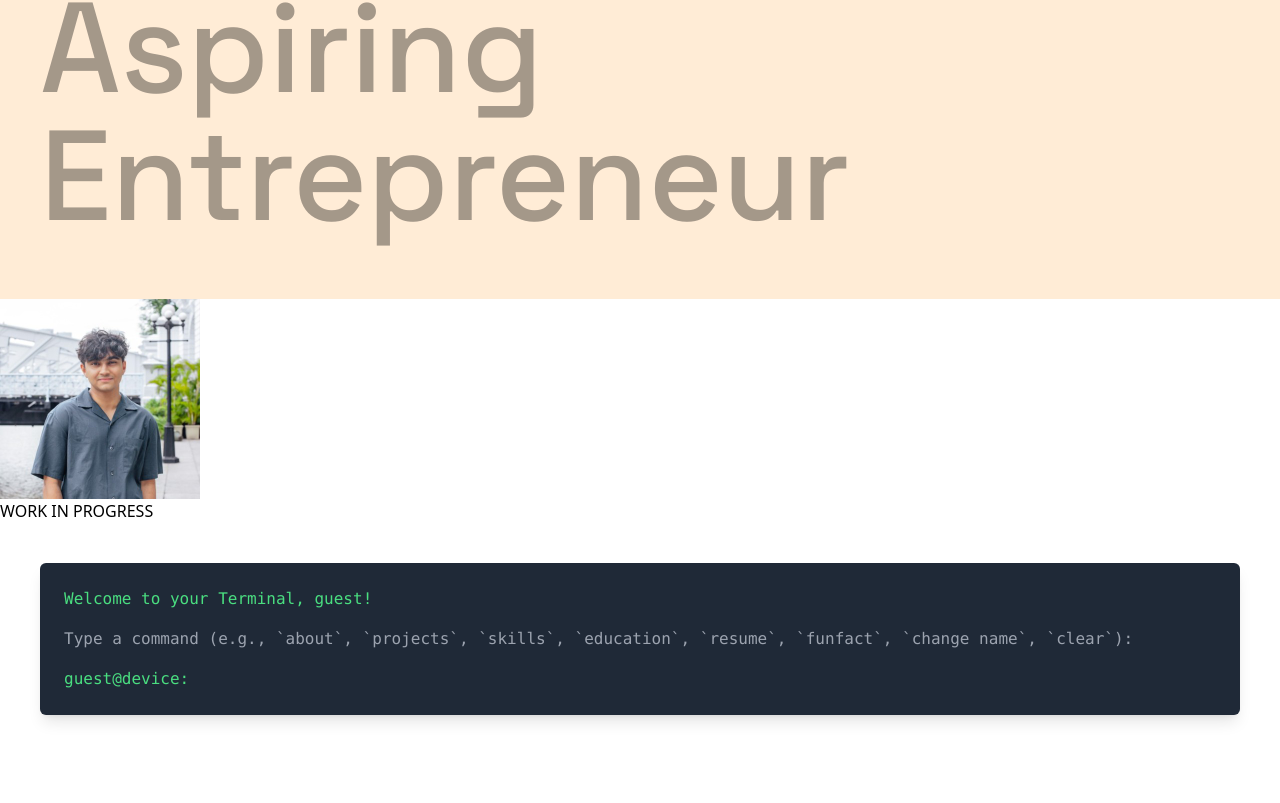
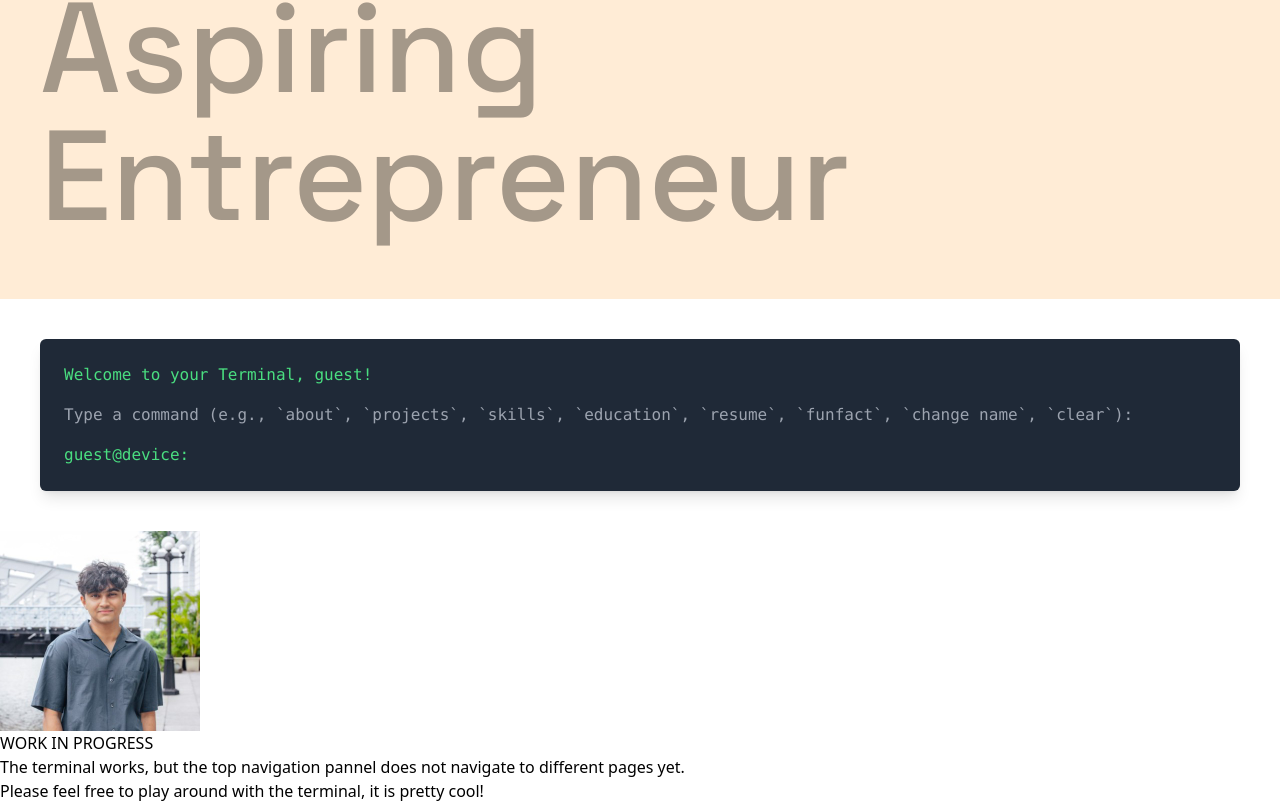
Before and after one commit to naman0r/personal-website, a React (Vite) app: page / in a window 1280 px wide. Shown: the part 501-1304 px from the top of the page. Before the commit the page ends 1256 px from the top, so only its background shows below. Built offline with nearby package versions, Linux system fonts and the light colour scheme; a web font is replaced by a local one.

Commit message:
work in progress stated, info for visitors

```diff
--- a/src/App.jsx
+++ b/src/App.jsx
@@ -81,11 +81,11 @@ const App = () => {
       </div>
 
       <div>
-        <MyPicture />
+        <Terminal2 />
       </div>
 
       <div>
-        <Terminal2 />
+        <MyPicture />
       </div>
     </div>
   );
--- a/src/MyPicture.jsx
+++ b/src/MyPicture.jsx
@@ -16,6 +16,13 @@ const MyPicture = () => {
       </div>
       <div>
         <p>WORK IN PROGRESS</p>
+        <p>
+          The terminal works, but the top navigation pannel does not navigate to
+          different pages yet.
+        </p>
+        <p>
+          Please feel free to play around with the terminal, it is pretty cool!
+        </p>
       </div>
     </div>
   );
```
